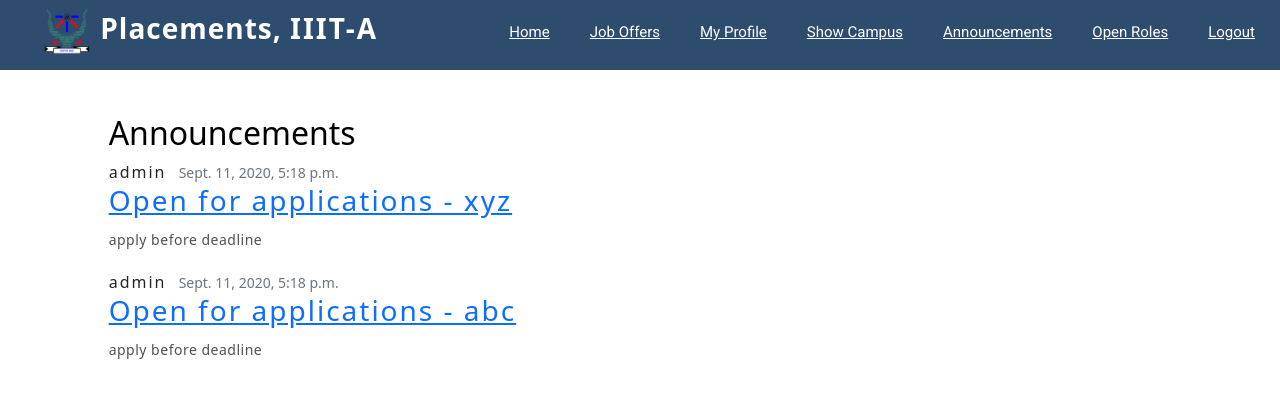
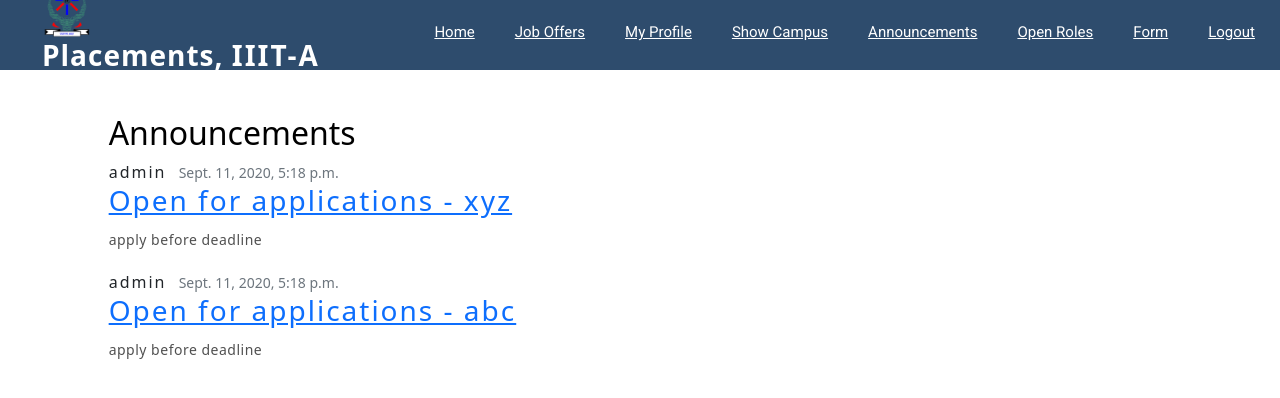
Before and after one commit to Tarunasudani/placement_portal, a Django app: page /announcement/ in a window 1280 px wide. Shown: the top 398 px of the page. Run offline with Django 3.2, Linux system fonts and the light colour scheme; a user stored in the database is signed in; data comes from the database, SQL or seed files in the repository; some libraries are stand-ins or nearby versions.

Commit message:
Only specific user will be able to see form

```diff
--- a/placement/templates/placement/header.html
+++ b/placement/templates/placement/header.html
@@ -121,6 +121,9 @@
             </li>
             <li><a  class="{% if request.path == '/announcement/' %} active {% endif %}" href="/announcement/">Announcements</a></li>
             <li><a  class="{% if request.path == '/show_company/' %} active {% endif %}" href="/show_company/">Open roles</a></li>
+            {% if request.user.is_superuser %}
+            <li><a  class="{% if request.path == job_offers_url %} active {% endif%}" href="">Form</a></li>
+            {%endif%}
             <li>
                 <a href="{{ logout_url }}" class="{% if request.path == logout_url %} active {% endif%}">Logout</a>
             </li>
```
